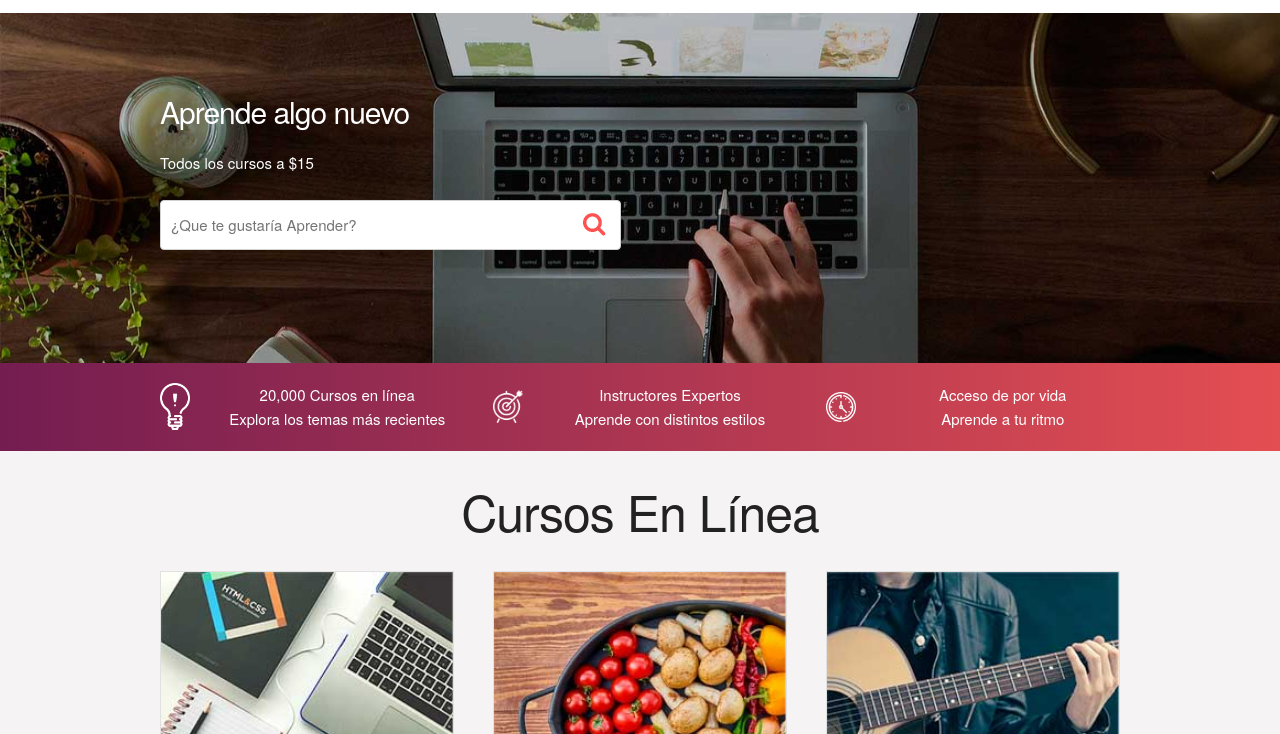
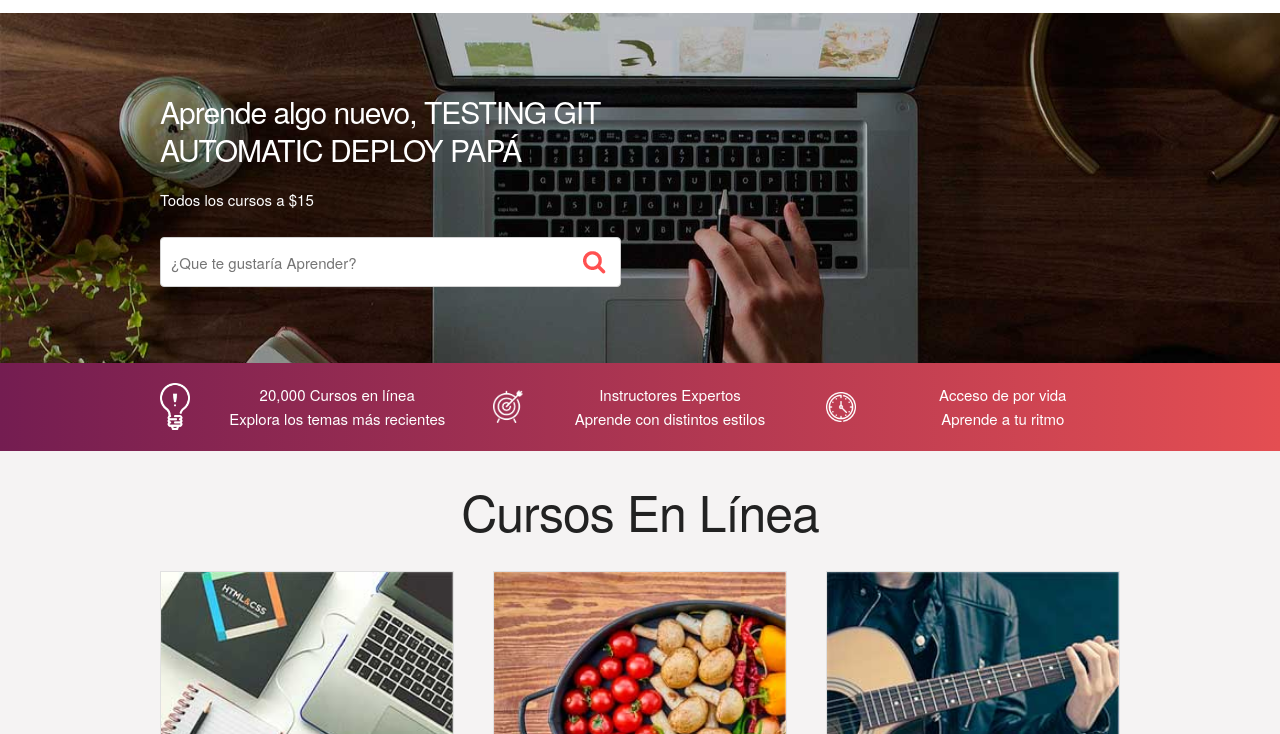
Before and after one commit to Alexander-Calderon/jsprojects__carrito, a website: page index.html in a window 1280 px wide. Shown: the part 66-800 px from the top of the page. Drawn offline with Linux system fonts and the light colour scheme.

Commit message:
trying to deploy8

```diff
--- a/index.html
+++ b/index.html
@@ -50,7 +50,7 @@
             <div class="row">
                     <div class="six columns">
                         <div class="contenido-hero">
-                                <h2>Aprende algo nuevo</h2>
+                                <h2>Aprende algo nuevo, TESTING GIT AUTOMATIC DEPLOY PAPÁ</h2>
                                 <p>Todos los cursos a $15</p>
                                 <form action="#" id="busqueda" method="post" class="formulario">
                                     <input class="u-full-width" type="text" placeholder="¿Que te gustaría Aprender?" id="buscador">
```
